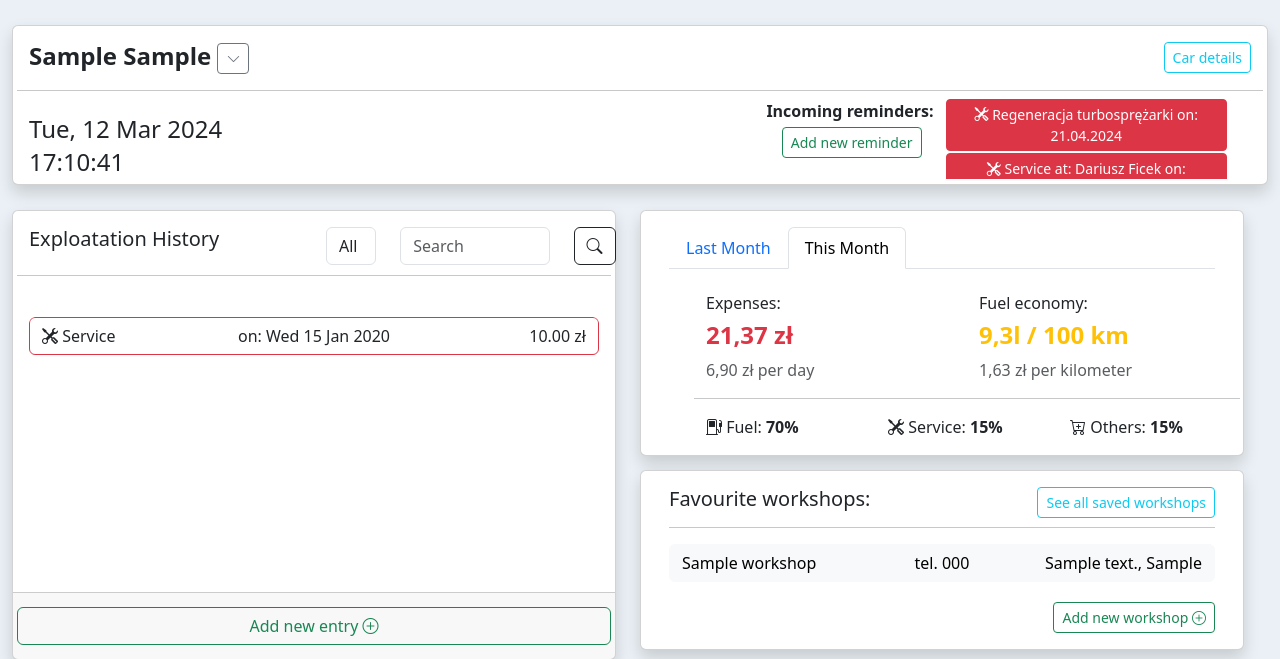
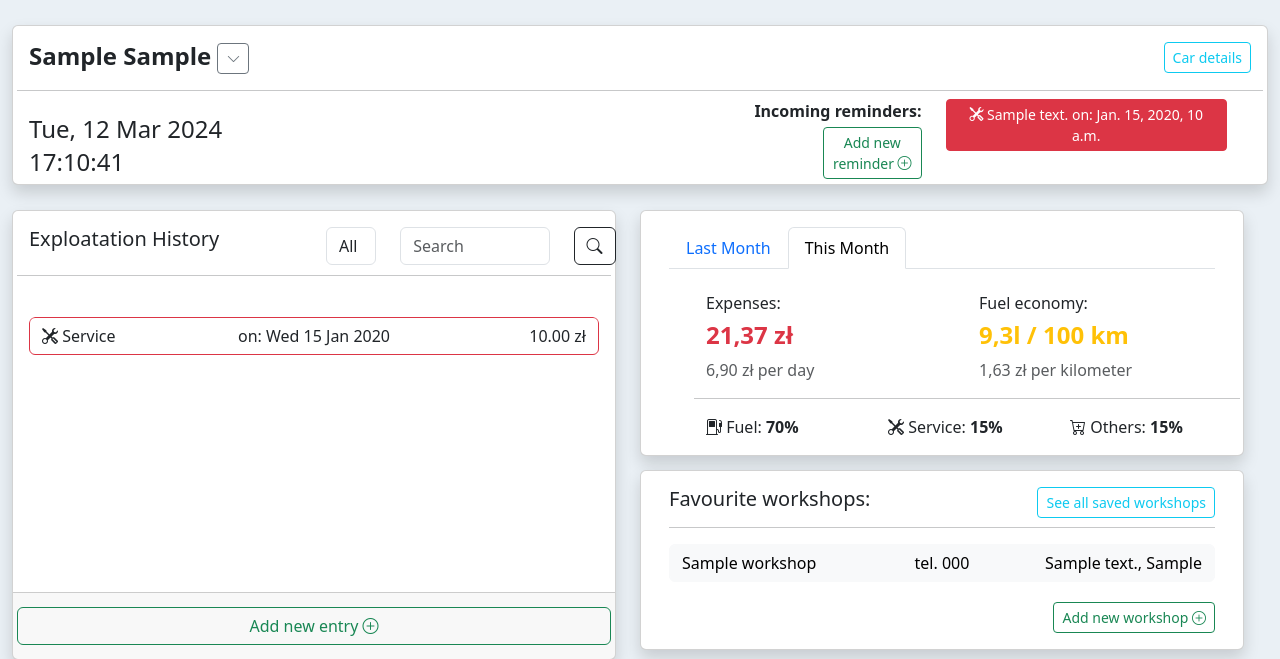
Before and after one commit to KamSaf/django_car_management_app, a Django app: page /home/ in a window 1280 px wide. Shown: the part 56-715 px from the top of the page. Run offline with Django 5.2, Linux system fonts and the light colour scheme; a user stored in the database is signed in; tables that the repository leaves empty hold one stand-in row (values such as "Sample post"); some libraries are stand-ins or nearby versions.

Commit message:
Created urls for reminders module, created modal template for adding reminders and proper list of reminders in home.html

```diff
--- a/car_management_app/urls.py
+++ b/car_management_app/urls.py
@@ -31,7 +31,8 @@ urlpatterns = [
     path('logout/', auth_views.LogoutView.as_view(template_name='users/logout.html'), name='logout_url'),
     path('cars/', include('cars.urls')),
     path('users/', include('users.urls')),
-    path('', include('entries.urls')),
-    path('', include('workshops.urls')),
+    path('entries/', include('entries.urls')),
+    path('workshops/', include('workshops.urls')),
+    path('reminders/', include('reminders.urls')),
     path('navbar_refresh/', main_views.refresh_navbar, name="navbar_refresh_url"),
 ]
--- a/car_management_app/views.py
+++ b/car_management_app/views.py
@@ -5,6 +5,8 @@ from cars.models import Car
 from cars.forms import CarForm
 from entries.forms import EntryForm
 from entries.models import Entry
+from reminders.models import Reminder
+from reminders.forms import ReminderForm
 from .utils import get_viewed_car
 
 
@@ -55,10 +57,13 @@ def home(request, car_id=None):
     last_entry = Entry.objects.filter(car=viewed_car).order_by('-date').first()
     viewed_car_mileage = last_entry.mileage if last_entry else 0
 
+    reminders = Reminder.objects.filter(car=viewed_car).order_by('date').all()
+
     # create forms
     new_workshop_form = WorkshopForm(logged_user=request.user)
     new_car_form = CarForm(logged_user=request.user)
     new_entry_form = EntryForm(logged_user=request.user, car=viewed_car)
+    new_reminder_form = ReminderForm(logged_user=request.user, car=viewed_car)
     edit_car_form = CarForm(instance=viewed_car, logged_user=request.user)
     edit_car_form.set_initial(car=viewed_car)
 
@@ -70,11 +75,13 @@ def home(request, car_id=None):
             'new_car_form': new_car_form,
             'new_entry_form': new_entry_form,
             'edit_car_form': edit_car_form,
+            'new_reminder_form': new_reminder_form,
             'cars': cars,
             'viewed_car': viewed_car,
             'viewed_car_mileage': viewed_car_mileage,
             'workshops': workshops,
             'favourite_workshops': favourite_workshops,
             'entries': entries,
+            'reminders': reminders,
         }
     )
--- /dev/null
+++ b/reminders/urls.py
@@ -0,0 +1,9 @@
+from django.urls import path
+from . import views
+
+urlpatterns = [
+    path('new_reminder/', views.async_add_reminder, name='add_new_reminder_url'),
+    path('delete_entry/<int:entry_id>', views.async_delete_reminder, name='delete_reminder_url'),
+    path('load_entries/', views.async_load_reminders_list, name='load_reminders_list_url'),
+    path('load_entry_details/<int:entry_id>', views.async_load_reminder_details, name='load_reminder_details_url'),
+]
--- a/templates/home.html
+++ b/templates/home.html
@@ -28,16 +28,18 @@
                     <div class="col container h-100">
                         <div class="row h-100">
                             <div class="col text-end">
-                                <b class="row float-end">Incoming reminders:</b><br>
-                                <button class="btn btn-sm btn-outline-success mt-1">Add new reminder</button>
+                                <div class="row"><b class="text-end">Incoming reminders:</b></div>
+                                <div class="row">
+                                    <div class="text-end w-100">
+                                        <button class="btn btn-sm btn-outline-success mt-1" data-bs-toggle="modal" data-bs-target="#new_reminder_modal" style="width: 35%;">
+                                            Add new reminder
+                                            <i class="bi bi-plus-circle"></i>
+                                        </button>
+                                    </div>
+                                </div>
                             </div>
-                            <ul class="col overflow-auto" style="list-style-type: none; max-height: 85%">
-                                <li style="margin-bottom: 1%;"><button class="btn btn-sm btn-danger w-100"><i class="bi bi-tools"></i> Regeneracja turbosprężarki on: 21.04.2024</button></li>
-                                <li style="margin-bottom: 1%;"><button class="btn btn-sm btn-danger w-100"><i class="bi bi-tools"></i> Service at: Dariusz Ficek on: 21.04.2024</button></li>
-                                <li style="margin-bottom: 1%;"><button class="btn btn-sm btn-danger w-100"><i class="bi bi-tools"></i> Service at: Dariusz Ficek on: 21.04.2024</button></li>
-                                <li style="margin-bottom: 1%;"><button class="btn btn-sm btn-danger w-100"><i class="bi bi-tools"></i> Service at: Dariusz Ficek on: 21.04.2024</button></li>
-                                <li style="margin-bottom: 1%;"><button class="btn btn-sm btn-danger w-100"><i class="bi bi-tools"></i> Service at: Dariusz Ficek on: 21.04.2024</button></li>
-                                <li style="margin-bottom: 1%;"><button class="btn btn-sm btn-danger w-100"><i class="bi bi-tools"></i> Service at: Dariusz Ficek on: 21.04.2024</button></li>
+                            <ul id="reminders_list" class="col overflow-auto" style="list-style-type: none; max-height: 85%" data-url="{% url 'load_reminders_list_url' %}">
+                                {% include 'include/reminders/reminders_list.html' %}
                             </ul>
                         </div>
                     </div>
--- a/templates/include/modals/home_modals.html
+++ b/templates/include/modals/home_modals.html
@@ -244,3 +244,26 @@
     </div>
     </div>
 </div>
+
+<!-- New reminder modal -->
+<div class="modal fade" id="new_reminder_modal" tabindex="-1" role="dialog" aria-labelledby="new_reminder_modal_label" aria-hidden="true">
+    <div class="modal-dialog" role="document">
+    <div class="modal-content">
+        <div class="modal-header">
+            <h5 class="modal-title" id="new_reminder_modal_label">New reminder</h5>
+        </div>
+        <form id="new_reminder_form" method="POST">
+            <div class="modal-body">
+                <div id="new_reminder_submit_info" class="alert alert-danger" role="alert" style="display: none;"></div>
+                {% csrf_token %}
+                {{ new_reminder_form|crispy }}
+                <input name="car_id" value="{{ viewed_car.id }}" type="hidden">
+            </div>
+            <div class="modal-footer">
+                <button id="new_reminder_close_modal_button" type="button" class="btn btn-secondary" data-bs-dismiss="modal">Close</button>
+                <button type="button" class="btn btn-success save-new-reminder" data-url="{% url 'add_new_reminder_url' %}">Save</button>
+            </div>
+        </form>
+    </div>
+    </div>
+</div>
--- /dev/null
+++ b/templates/include/reminders/reminders_list.html
@@ -0,0 +1,14 @@
+{% for reminder in reminders %}
+<li style="margin-bottom: 1%;">
+    <button class="btn btn-sm {% if reminder.category == 'service' %} btn-danger {% elif reminder.category == 'fuel' %} btn-warning {% else %} btn-info {% endif %} w-100">
+        {% if reminder.category == 'service' %}
+            <i class="bi bi-tools"></i>
+        {% elif reminder.category == 'fuel' %}
+            <i class="bi bi-fuel-pump"></i>
+        {% else %}
+            <i class="bi bi-cart-plus"></i>
+        {% endif %}
+        {{ reminder.details }} on: {{ reminder.date }}
+    </button>
+</li>
+{% endfor %}
```
